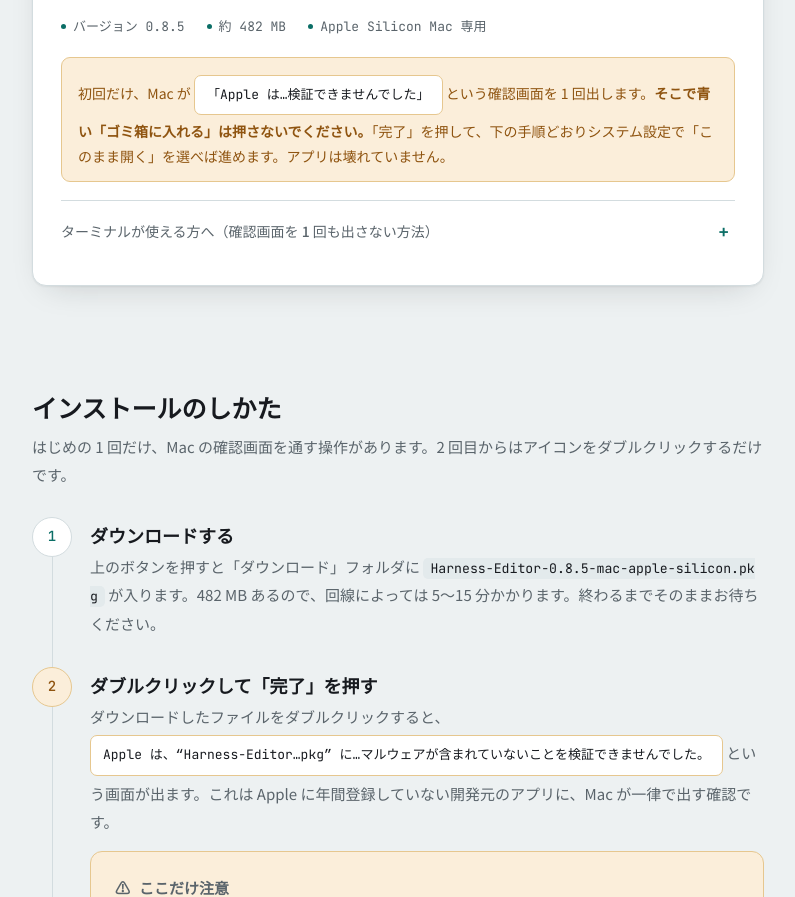
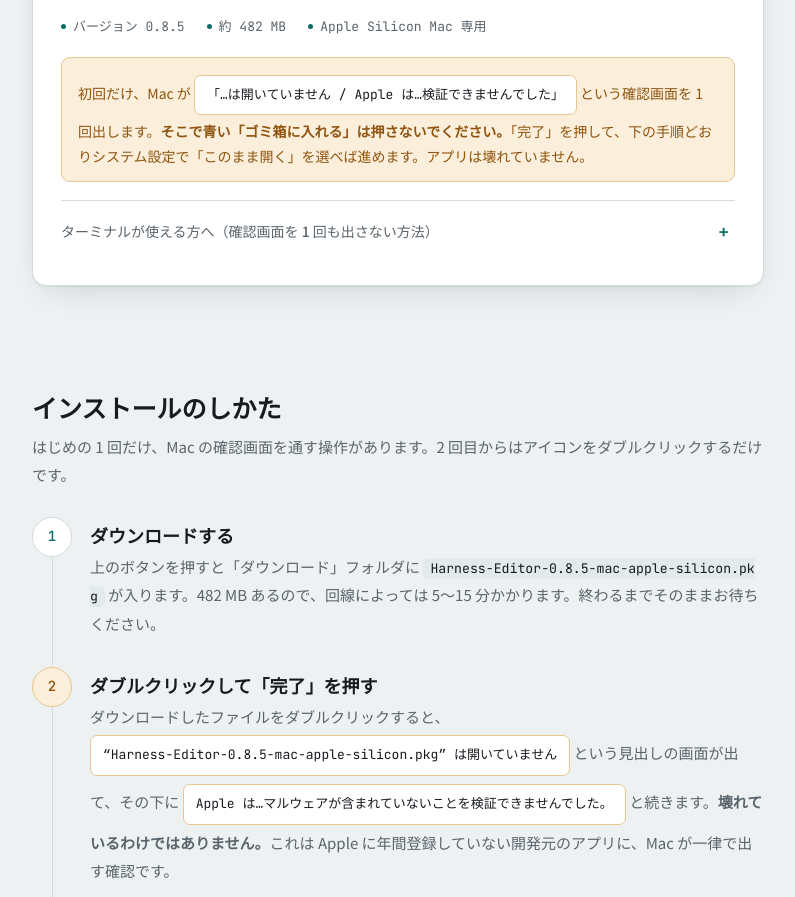
Before and after one commit to yokoyamahayata-cyber/harness-editor-download, a plain HTML site: page index.html in a window 1280 px wide. Shown: the part 433-1330 px from the top of the page, without its empty margins (242-1037 px from the left). Drawn offline with Linux system fonts and the light colour scheme.

Commit message:
Quote the dialog's title line so the screen is recognisable

```diff
--- a/index.html
+++ b/index.html
@@ -580,7 +580,7 @@
         <span>約 482 MB</span>
         <span>Apple Silicon Mac 専用</span>
       </div>
-      <p class="dl-note">初回だけ、Mac が <span class="quote">「Apple は…検証できませんでした」</span> という確認画面を 1 回出します。<strong>そこで青い「ゴミ箱に入れる」は押さないでください。</strong>「完了」を押して、下の手順どおりシステム設定で「このまま開く」を選べば進めます。アプリは壊れていません。</p>
+      <p class="dl-note">初回だけ、Mac が <span class="quote">「…は開いていません / Apple は…検証できませんでした」</span> という確認画面を 1 回出します。<strong>そこで青い「ゴミ箱に入れる」は押さないでください。</strong>「完了」を押して、下の手順どおりシステム設定で「このまま開く」を選べば進めます。アプリは壊れていません。</p>
       <details class="fallback">
         <summary>ターミナルが使える方へ（確認画面を 1 回も出さない方法）</summary>
         <div class="fallback-body">
@@ -615,7 +615,7 @@
         <div class="num">2</div>
         <div class="step-body">
           <h3>ダブルクリックして「完了」を押す</h3>
-          <p>ダウンロードしたファイルをダブルクリックすると、<span class="quote">Apple は、“Harness-Editor…pkg” に…マルウェアが含まれていないことを検証できませんでした。</span> という画面が出ます。これは Apple に年間登録していない開発元のアプリに、Mac が一律で出す確認です。</p>
+          <p>ダウンロードしたファイルをダブルクリックすると、<span class="quote">“Harness-Editor-0.8.5-mac-apple-silicon.pkg” は開いていません</span> という見出しの画面が出て、その下に <span class="quote">Apple は…マルウェアが含まれていないことを検証できませんでした。</span> と続きます。<strong>壊れているわけではありません。</strong>これは Apple に年間登録していない開発元のアプリに、Mac が一律で出す確認です。</p>
 
           <div class="caution">
             <p class="caution-head"><span>⚠</span><span>ここだけ注意</span></p>
```
